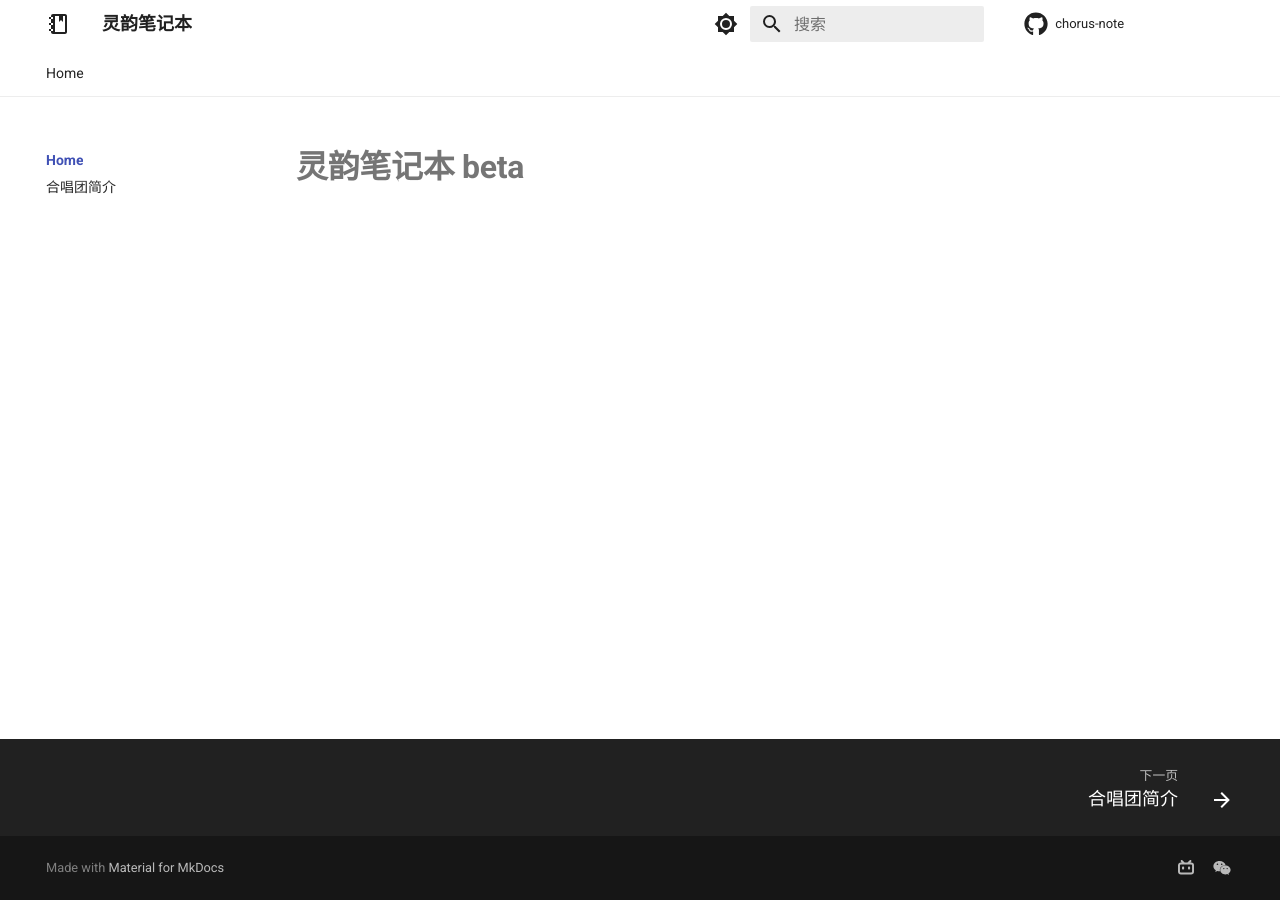
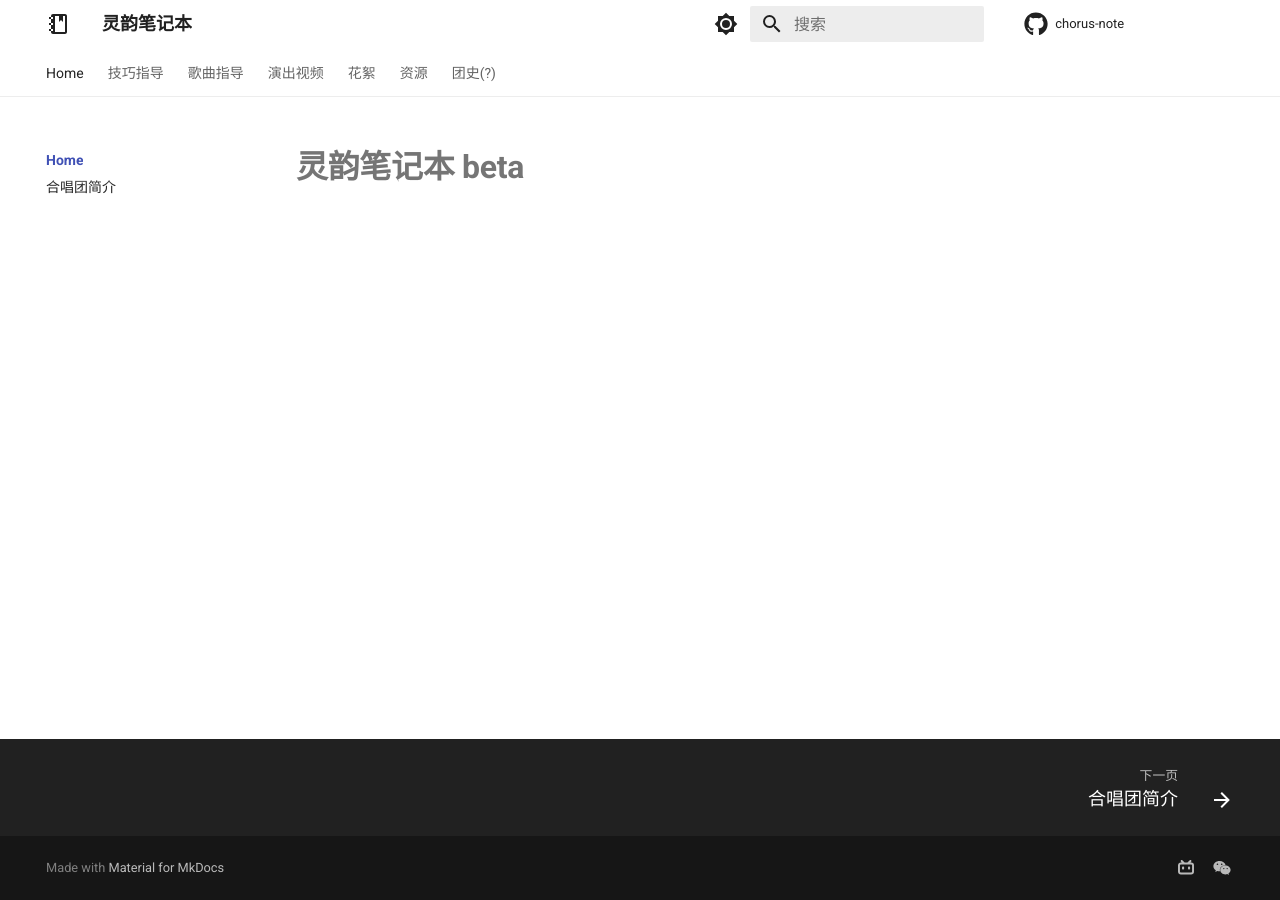
Before and after one commit to ckc-lingyun-chorus/chorus-note, an MkDocs documentation site: the page built from docs/index.md, in a window 1280 px wide. Built offline with MkDocs 1.6.1 and Material for MkDocs 9.7.7, drawn with Linux system fonts in a browser that asks for light colours; comment, search, counter and statistics services are not loaded; a style sheet for code colours, icons or effects is not loaded; part of the change alters nothing that is shown.

Commit message:
Create classification

```diff
--- a/mkdocs.yml
+++ b/mkdocs.yml
@@ -65,3 +65,18 @@ nav:
   - Home:
     - index.md
     - 合唱团简介: intro.md
+  - 技巧指导:
+    - 演唱技巧:
+      - technique/index.md
+    - 排练指导:
+      - rehearsal/index.md
+  - 歌曲指导:
+    - song/index.md
+  - 演出视频:
+    - video/index.md
+  - 花絮:
+    - extra/index.md
+  - 资源:
+    - resource/index.md
+  - 团史(?):
+    - history/index.md
```
Also changed, not shown: 1 other file.
